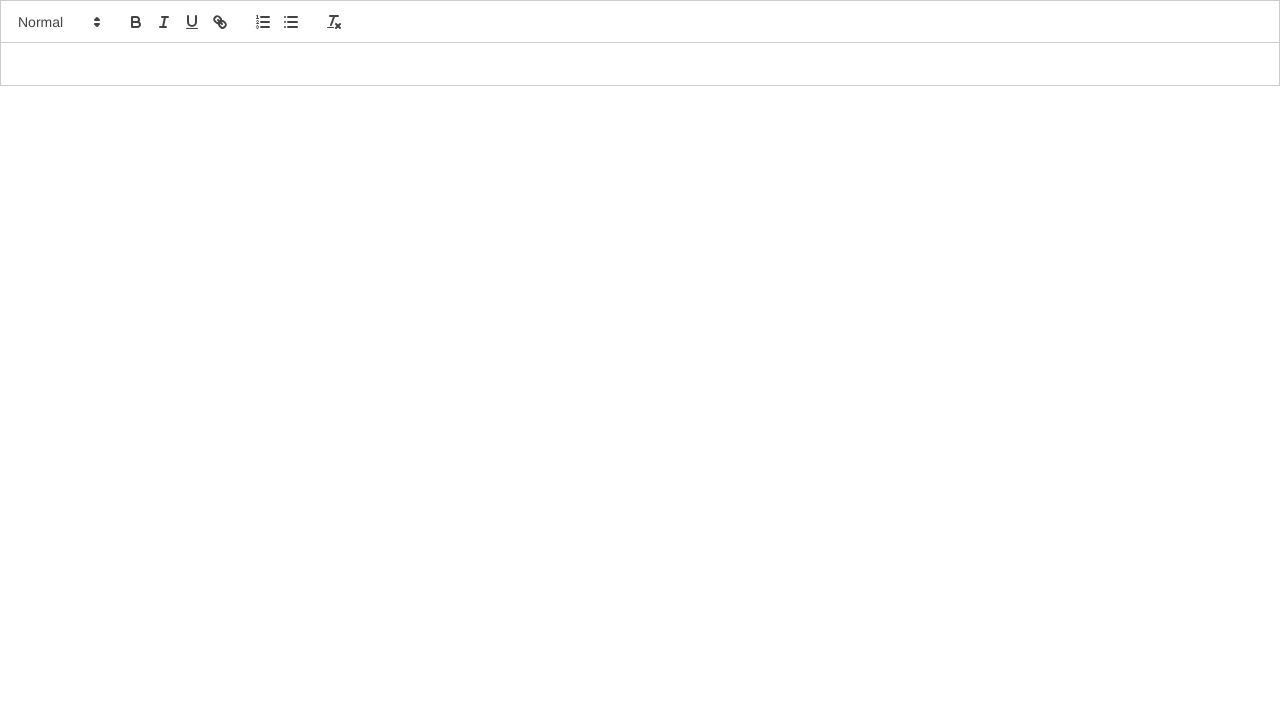
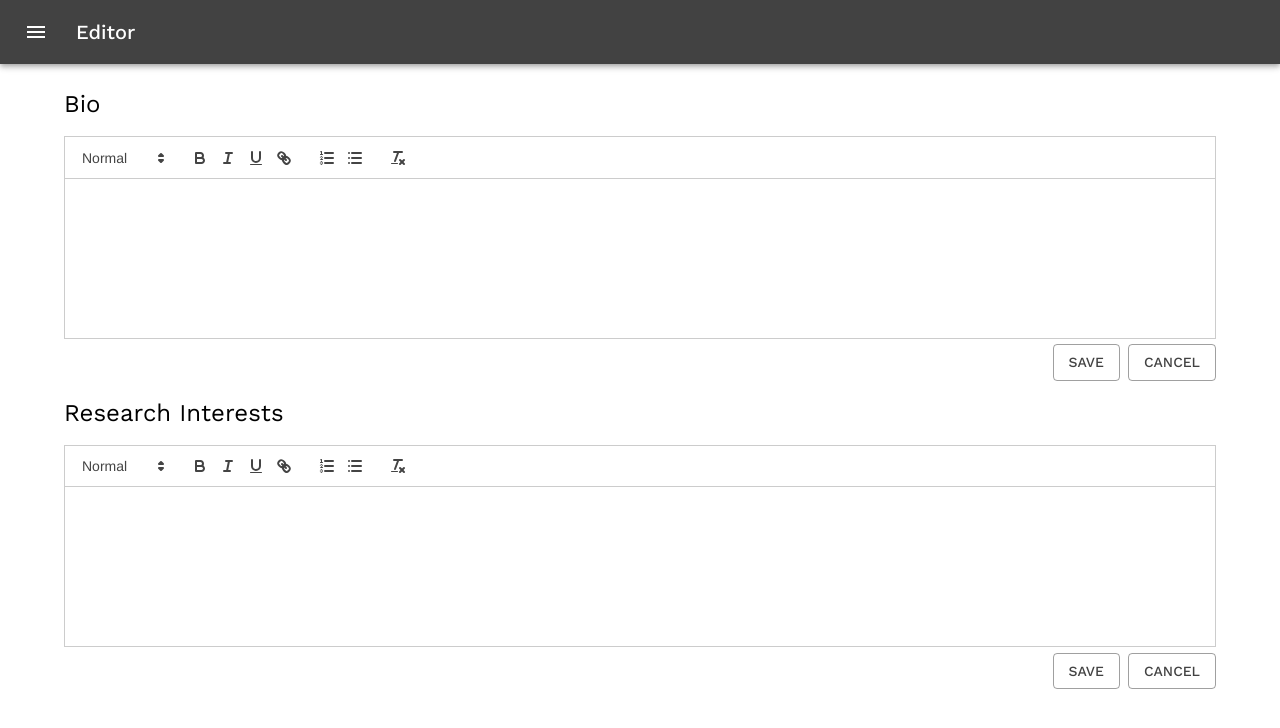
Before and after one commit to spierce5/my-portfolio, a Next.js app: page /editor in a window 1280 px wide. Shown: the top 728 px of the page. Built offline with nearby package versions, Linux system fonts and the light colour scheme; a web font is replaced by a local one.

Commit message:
editor rich text editor formatting. curriculum vitae embedded pdf

```diff
--- a/components/AppBar.js
+++ b/components/AppBar.js
@@ -7,28 +7,6 @@ import {
   Typography,
 } from "@mui/material";
 import MenuIcon from "@mui/icons-material/Menu";
-
-const getPageName = () => {
-  const router = useRouter();
-  let pageName = router.route;
-  if (pageName === "/") {
-    pageName = "Bio";
-  } else {
-    pageName = parsePageName(pageName);
-  }
-  return pageName;
-};
-
-const parsePageName = (pageName) => {
-  let parsedPageName = pageName.replace("/", "").replace("-", " ");
-  const words = parsedPageName.split(" ");
-  parsedPageName = words
-    .map((word) => {
-      return word[0].toUpperCase() + word.substring(1);
-    })
-    .join(" ");
-  return parsedPageName;
-};
 
 export default function AppBar() {
   return (
@@ -44,7 +22,7 @@ export default function AppBar() {
           <MenuIcon />
         </IconButton>
         <Typography variant="h6" component="div" sx={{ flexGrow: 1 }}>
-          {getPageName()}
+          Editor
         </Typography>
       </Toolbar>
     </MUIAppBar>
--- a/components/Footer.js
+++ b/components/Footer.js
@@ -37,7 +37,7 @@ export default function Footer() {
         bottom: 0,
         width: "100%",
         padding: 0,
-        zIndex: 10,
+        zIndex: 20,
       }}
     >
       <Divider />
--- a/components/RichTextEditor.js
+++ b/components/RichTextEditor.js
@@ -6,5 +6,5 @@ const QuillNoSSRWrapper = dynamic(import("react-quill"), {
 });
 
 export default function RichTextEditor() {
-  return <QuillNoSSRWrapper theme="snow" />;
+  return <QuillNoSSRWrapper theme="snow" className="h-40" />;
 }
--- a/pages/curriculum-vitae.js
+++ b/pages/curriculum-vitae.js
@@ -6,13 +6,22 @@ import { Container } from "@mui/material";
 
 export default function Home() {
   return (
-    <Container maxWidth={true} disableGutters={true}>
+    <Container maxWidth={true}>
       <Head>
         <title>N. Wensel|Curriculum Vitae</title>
         <link rel="icon" href="/bookmark-book.ico" />
       </Head>
       <main>
         <h1>Curriculum Vitae</h1>
+        {/* <img src="demo-files/Capture.PNG" alt="" /> */}
+        <object
+          data="demo-files/demo_resume.pdf"
+          type="application/pdf"
+          width="100%"
+          className="h-screen"
+        >
+          <embed src="demo-files/demo_resume.pdf" type="application/pdf" />
+        </object>
       </main>
     </Container>
   );
--- a/pages/editor.js
+++ b/pages/editor.js
@@ -1,18 +1,39 @@
 import React, { useEffect, useState, useCallback } from "react";
 import {
-  AppBar as MUIAppBar,
   Toolbar,
   IconButton,
   Typography,
+  Container,
+  Stack,
+  Button,
 } from "@mui/material";
 import RichTextEditor from "../components/RichTextEditor";
+import AppBar from "../components/AppBar";
 
 export default function Editor() {
   return (
     <>
-      <div>
-        <RichTextEditor />
-      </div>
+      <AppBar />
+      <Container className="pt-6 pb-6">
+        <Stack direction="column" spacing={2}>
+          <Typography variant="h5">Bio</Typography>
+          <div className="flex-col space-y-12">
+            <RichTextEditor />
+            <Stack direction="row" spacing={1} className="justify-end">
+              <Button variant="outlined">Save</Button>
+              <Button variant="outlined">Cancel</Button>
+            </Stack>
+          </div>
+          <Typography variant="h5">Research Interests</Typography>
+          <div className="flex-col space-y-12">
+            <RichTextEditor />
+            <Stack direction="row" spacing={1} className="justify-end">
+              <Button variant="outlined">Save</Button>
+              <Button variant="outlined">Cancel</Button>
+            </Stack>
+          </div>
+        </Stack>
+      </Container>
     </>
   );
 }
```
Also changed, not shown: public/demo-files/Capture.PNG (added), 1 other file (tests, documents, lock files or other folders).
